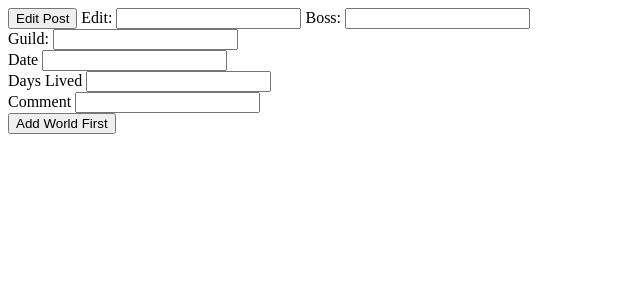
After one commit to beepek/WoW-Hall-of-Fame, a Node server app: template views/worldfirst/edit.ejs in a window 1280 px wide. The commit adds this page. Shown: the top 300 px of the page, without its empty margins (0-640 px from the left). Run offline with Node 20, Linux system fonts and the light colour scheme; the template is opened without the code that fills it, so the values that code supplies are empty; some libraries are stand-ins or nearby versions.

Commit message:
edit function problems

```diff
--- a/routes/worldfirst.js
+++ b/routes/worldfirst.js
@@ -8,5 +8,7 @@ router.get('/new', worldFirstController.new);
 
 router.get('/:id', worldFirstController.show);
 router.post('/', worldFirstController.create);
+router.delete('/:id', worldFirstController.delete);
+router.get('/:id/edit', worldFirstController.edit);
 
 module.exports = router;
--- /dev/null
+++ b/views/worldfirst/edit.ejs
@@ -0,0 +1,33 @@
+<!DOCTYPE html>
+<html lang="en">
+<head>
+    <meta charset="UTF-8">
+    <meta http-equiv="X-UA-Compatible" content="IE=edge">
+    <meta name="viewport" content="width=device-width, initial-scale=1.0">
+    <title>Document</title>
+</head>
+<body>
+    <form action="/worldfirst/<%= worldFirst._id %>?_method=UPDATE" method="POST">
+        <button type="submit" class="btn btn-secondary btn-lg px-4 gap-3">Edit Post</button>
+        <label>Edit:
+            <input type="text" name="Edit">
+            <label>Boss:
+            <input type="text" name="boss">
+		</label><br>
+		<label>Guild:
+			<input type="text" name="guild">
+		</label><br>
+		<label>Date
+			<input type="text" name="date">
+		</label><br>
+		<label>Days Lived
+			<input type="text" name="days lived">
+		</label><br>
+		<label>Comment
+			<input type="text" name="new comment">
+		</label><br>
+		<input type="submit" value="Add World First">
+    </form>
+
+</body>
+</html>
```
Also changed, not shown: controllers/worldfirst.js (+21 -2 lines), views/partials/header.ejs (+1 -9 lines), views/worldfirst/show.ejs (+10 -3 lines).
